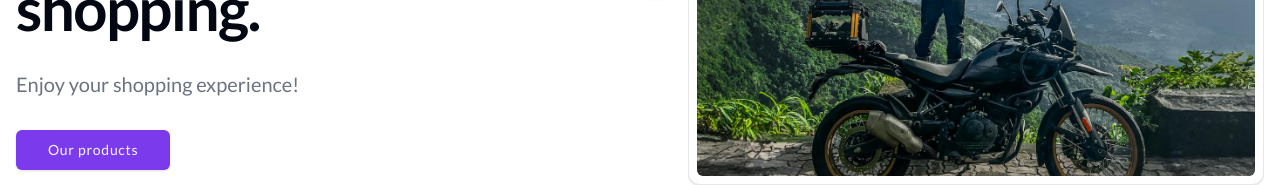
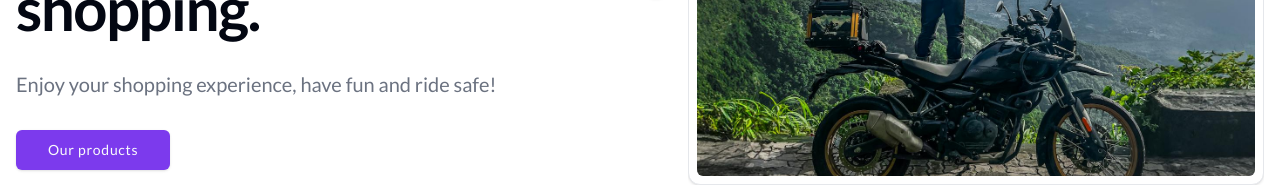
Before and after one commit to arekmastalerczuk/moto-store, a Next.js app: page / in a window 1280 px wide. Shown: the part 366-551 px from the top of the page. Built offline with nearby package versions, Linux system fonts and the light colour scheme; no server answers; the database is empty.

Commit message:
changed fetch all products sorting, dropdown menu login/logout button styling change, hero text change

```diff
--- a/components/home/Hero.tsx
+++ b/components/home/Hero.tsx
@@ -11,7 +11,7 @@ function Hero() {
           Happiness&nbsp;is&nbsp;not in money, but in shopping.
         </h1>
         <p className="mt-8 max-w-xl text-base leading-8 text-muted-foreground sm:text-lg lg:text-xl">
-          Enjoy your shopping experience!
+          Enjoy your shopping experience, have fun and ride safe!
         </p>
         <Button asChild size="lg" className="mt-8">
           <Link href="/products" className="tracking-wider">
--- a/components/navbar/LinksDropdown.tsx
+++ b/components/navbar/LinksDropdown.tsx
@@ -33,7 +33,7 @@ function LinksDropdown() {
             </DropdownMenuItem>
           ))}
           <DropdownMenuSeparator />
-          <DropdownMenuItem>
+          <DropdownMenuItem className="transition-colors duration-300 focus:bg-primary/30 dark:bg-primary/70 dark:focus:bg-primary/50">
             <SignInButton mode="modal">
               <button className="w-full text-left font-bold tracking-wider">
                 Login
@@ -55,7 +55,7 @@ function LinksDropdown() {
             </DropdownMenuItem>
           ))}
           <DropdownMenuSeparator />
-          <DropdownMenuItem className="transition-opacity duration-300 focus:opacity-70 dark:bg-primary dark:text-primary-foreground">
+          <DropdownMenuItem className="transition-colors duration-300 focus:bg-primary/30 dark:bg-primary/70 dark:focus:bg-primary/50">
             <SignOutLink />
           </DropdownMenuItem>
         </SignedIn>
--- a/utils/actions.ts
+++ b/utils/actions.ts
@@ -18,7 +18,7 @@ export const fetchAllProducts = async ({ search = "" }: { search: string }) => {
       ],
     },
     orderBy: {
-      createAt: "desc",
+      company: "asc",
     },
   });
 };
```
